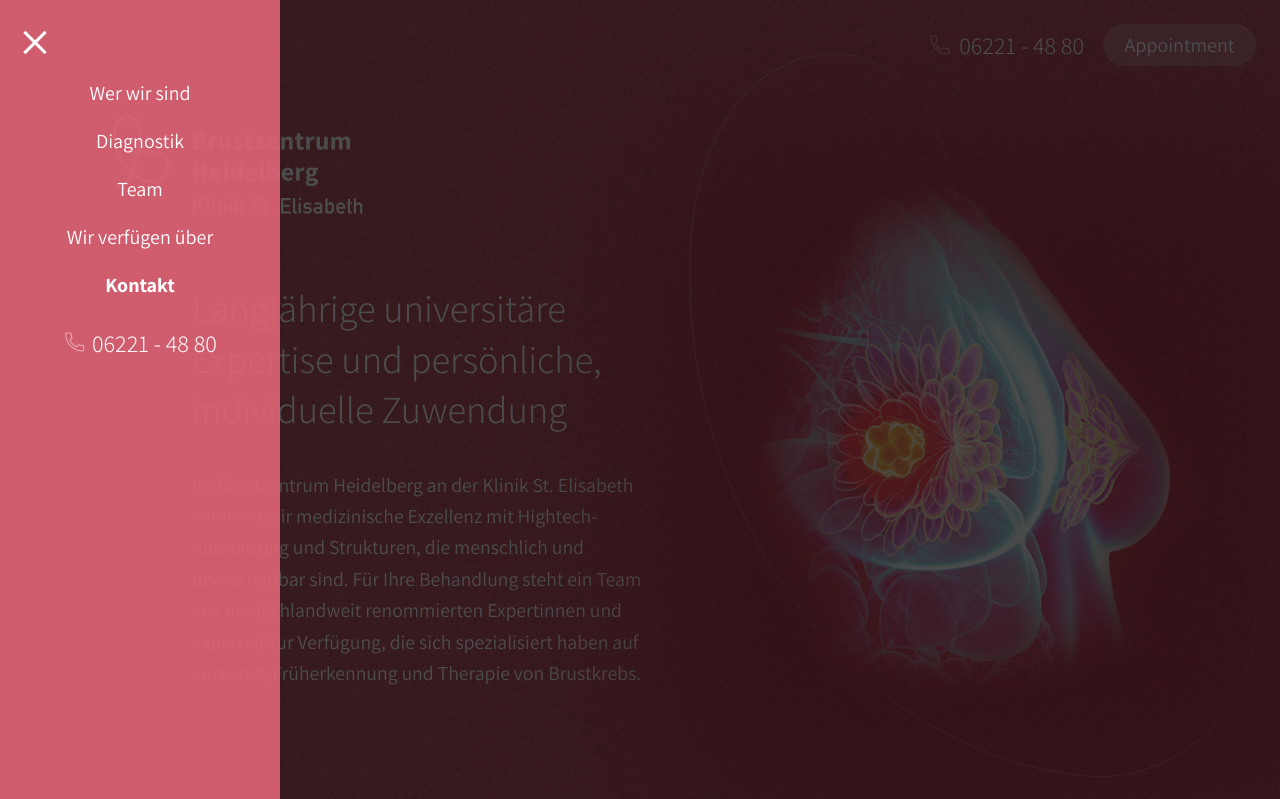
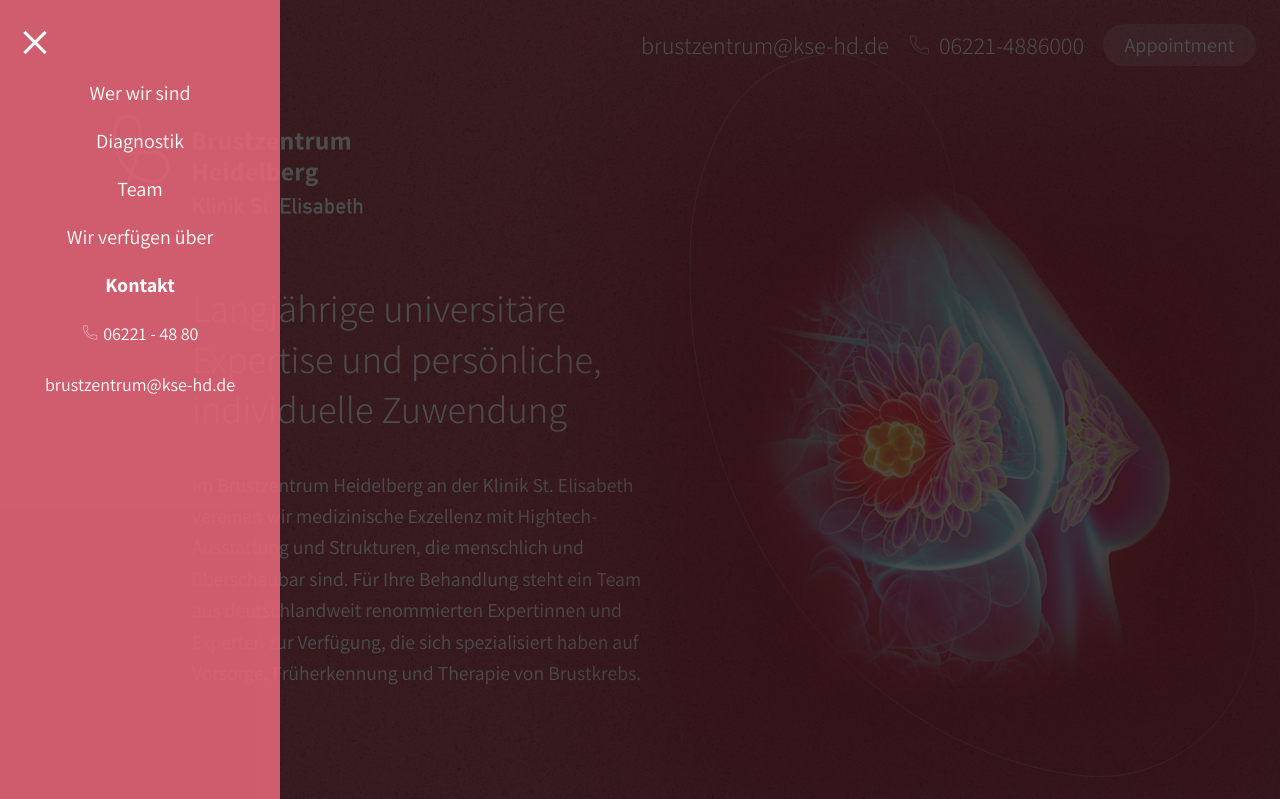
Before and after one commit to b3m3/brustzentrum, a plain HTML site: page dist/index.html in a window 1280 px wide. Both pictures are taken after a click on the button 35 px from the left and 42 px from the top of the page. Shown: the top 799 px of the page. Drawn offline with Linux system fonts and the light colour scheme; files whose address does not match are found by name.

Commit message:
add mail

```diff
--- a/dist/index.html
+++ b/dist/index.html
@@ -18,7 +18,8 @@
     <header class="header">
       <div class="container">
         <div class="header__body">
-          <a class="header__phone" href="tel:062214880"><span class="icon-phone"></span> 06221 - 48 80</a>
+          <a class="header__mail" href="mailto:brustzentrum@kse-hd.de">brustzentrum@kse-hd.de</a>
+          <a class="header__phone" href="tel:062214886000"><span class="icon-phone"></span> 06221-4886000</a>
           <a class="header__btn btn" href="#">Appointment</a>
         </div>
 
@@ -43,6 +44,7 @@
                 <a class="menu__link" href="#kontakt">Kontakt</a>
                 <a class="header__phone menu__phone" href="tel:062214880"><span class="icon-phone"></span> 06221 - 48
                   80</a>
+                <a class="header__mail menu__mail" href="mailto:brustzentrum@kse-hd.de">brustzentrum@kse-hd.de</a>
               </li>
             </ul>
 
--- a/src/scss/sections/header.scss
+++ b/src/scss/sections/header.scss
@@ -23,7 +23,17 @@
       opacity: .5;
     }
 
-    @include mobile-l {
+    @include tablet {
+      display: none;
+    }
+  }
+  &__mail {
+    font-weight: 300;
+    font-size: rem(24);
+    line-height: rem(31);
+    color: #FFFFFF;
+
+    @include tablet {
       display: none;
     }
   }
--- a/src/scss/sections/menu.scss
+++ b/src/scss/sections/menu.scss
@@ -137,7 +137,7 @@
         flex-direction: column;
         justify-content: center;
         align-items: center;
-        gap: rem(30);
+        gap: rem(20);
       }
     }
   }
@@ -149,9 +149,18 @@
   }
   &__phone {
     display: none;
-
     @include mq(rem(1380)) {
       display: block;
+      font-size: rem(18);
+      font-weight: 400;
+    }
+  }
+  &__mail {
+    display: none;
+    @include mq(rem(1380)) {
+      display: block;
+      font-size: rem(18);
+      font-weight: 400;
     }
   }
 }
```
Also changed, not shown: src/index.html (+3 -1 lines), dist/css/style.css, dist/css/style.min.css, dist/img/32x32.png (deleted), dist/img/favico1n.png (deleted).
